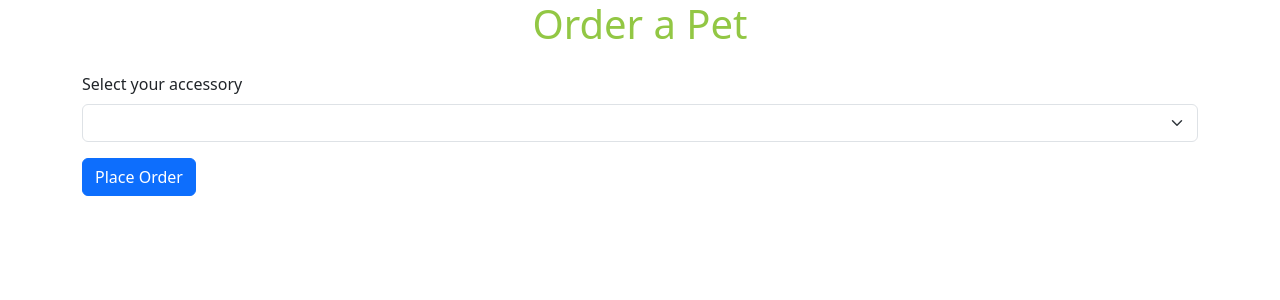
After one commit to tien-han/pets2, a PHP site: template views/robotic-order.html in a window 1280 px wide. The commit adds this page. Shown: the top 300 px of the page. Run offline with PHP 8.4, Linux system fonts and the light colour scheme; the template is opened without the code that fills it, so the values that code supplies are empty.

Commit message:
Add robotic order routing and adding selection to fat free hive

```diff
--- /dev/null
+++ b/views/robotic-order.html
@@ -0,0 +1,46 @@
+<!--
+    @file: 328/pets2/views/robotic-order.html
+    @description: Pet ordering form page.
+    @author: Tien Han, Dale Kanikkeberg
+    @version: 1.0
+-->
+
+<!doctype html>
+<html lang="en">
+<head>
+    <meta charset="UTF-8">
+    <meta name="viewport"
+          content="width=device-width, user-scalable=no, initial-scale=1.0, maximum-scale=1.0, minimum-scale=1.0">
+    <meta http-equiv="X-UA-Compatible" content="ie=edge">
+    <!--  Bootstrap CDN  -->
+    <link href="https://cdn.jsdelivr.net/npm/bootstrap@5.3.3/dist/css/bootstrap.min.css"
+          rel="stylesheet" integrity="sha384-QWTKZyjpPEjISv5WaRU9OFeRpok6YctnYmDr5pNlyT2bRjXh0JMhjY6hW+ALEwIH" crossorigin="anonymous">
+    <!--  Custom Stylesheet  -->
+    <link rel="stylesheet" href="styles/styles.css">
+    <title>Order a Pet Form</title>
+</head>
+<body>
+<div class="container">
+    <h1 class="text-center">Order a Pet</h1>
+    <!--Pet Order Form-->
+    <form action="#" method="post">
+        <!--Accessories for Pet-->
+        <section>
+            <label for="accessory" class="form-label mt-3">Select your accessory</label>
+            <select class="form-select" name="accessory" id="accessory">
+                <option hidden disabled selected value>  </option>
+                <option value="battery">Extra Battery Packs</option>
+                <option value="charging">Charging Dock/Station</option>
+                <option value="voice">Voice Module</option>
+                <option value="camera">Camera Attachment</option>
+            </select>
+        </section>
+        <!--Submit Button-->
+        <button class="btn btn-primary mt-3 text-center">Place Order</button>
+    </form>
+</div>
+
+<!--  Bootstrap CDN  -->
+<script src="https://cdn.jsdelivr.net/npm/bootstrap@5.3.3/dist/js/bootstrap.bundle.min.js" integrity="sha384-YvpcrYf0tY3lHB60NNkmXc5s9fDVZLESaAA55NDzOxhy9GkcIdslK1eN7N6jIeHz" crossorigin="anonymous"></script>
+</body>
+</html>
```
Also changed, not shown: index.php (+8 -3 lines).
